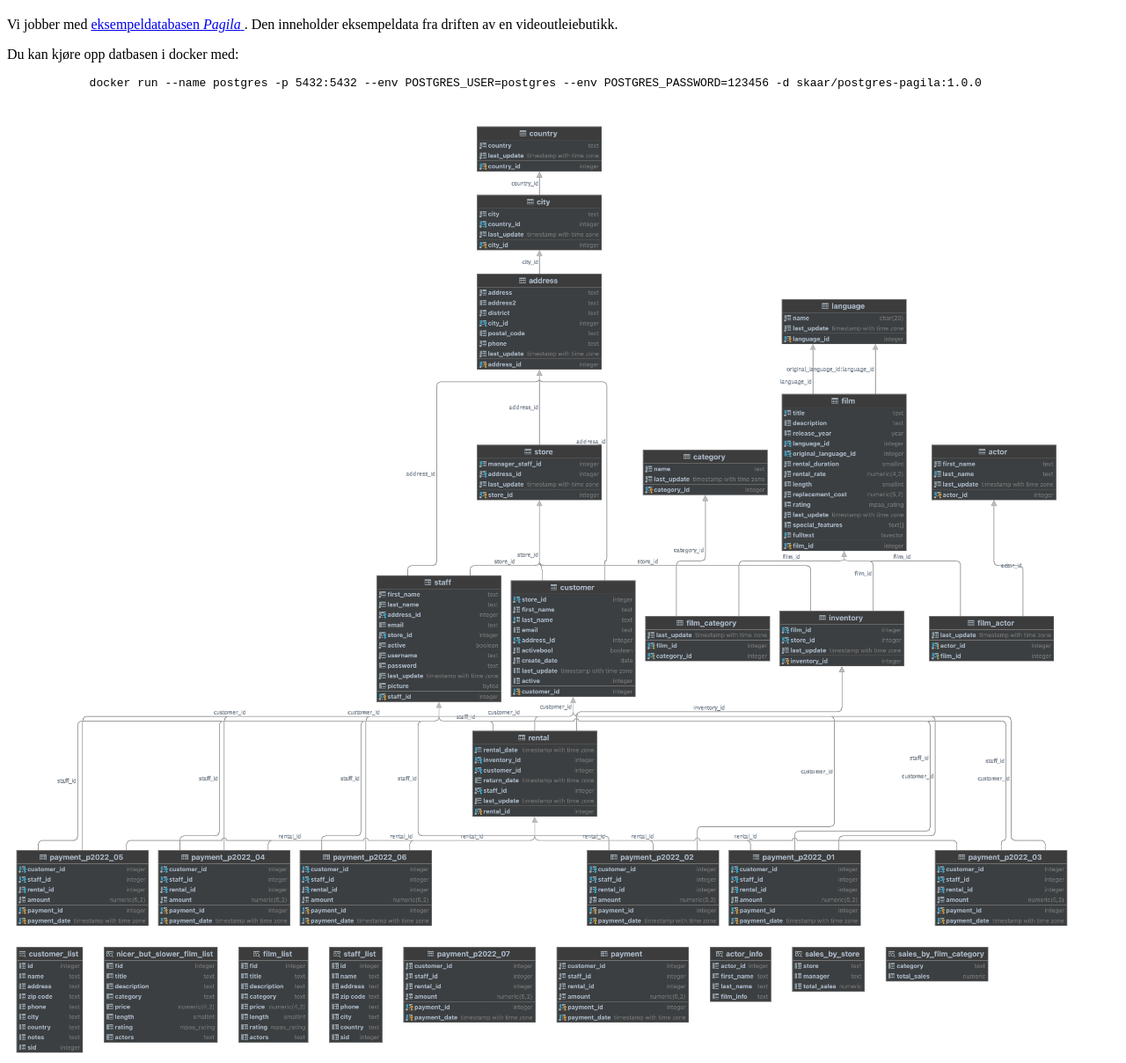
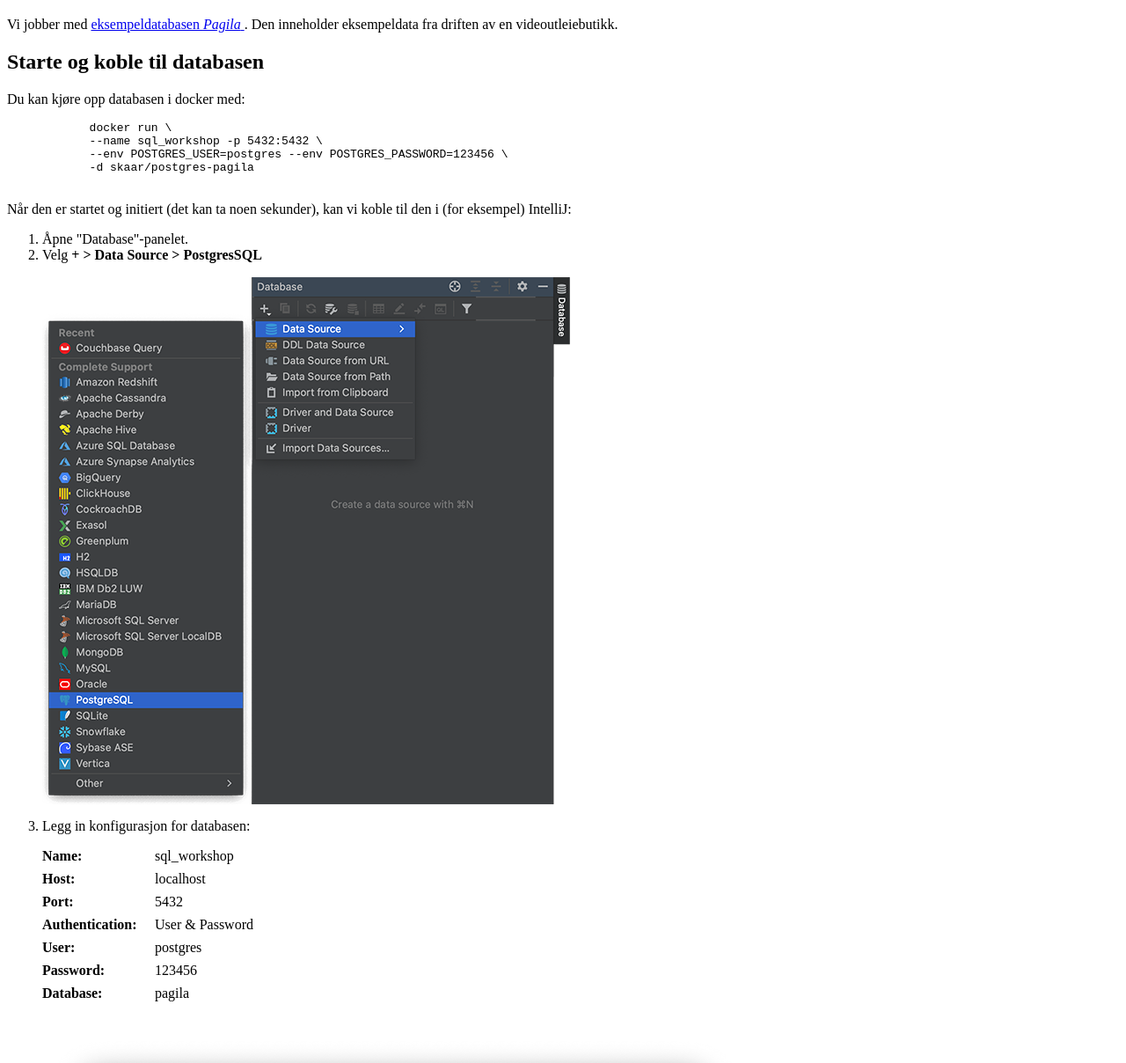
Before and after one commit to bekk/oppdrift_backend, a plain HTML site: page del_1/sql/oppgaver.html in a window 1280 px wide. Shown: the part 61-1269 px from the top of the page at 88% size. Drawn offline with Linux system fonts and the light colour scheme.

Commit message:
Instruksjoner for å koble til database

```diff
--- a/del_1/sql/oppgaver.css
+++ b/del_1/sql/oppgaver.css
@@ -35,6 +35,13 @@
     background-color: #efefef;
 }
 
+li .screenshot{
+    display: block;
+    padding-top: 1em;
+    padding-bottom: 1em;
+    max-width: 800px;
+}
+
 p{
     max-width: 60em;
 }
@@ -42,3 +49,19 @@
 section {
     padding: 1em 2em;
 }
+
+dt {
+    float: left;
+    clear: left;
+    width: 110px;
+    font-weight: bold;
+}
+
+dt::after {
+    content: ": ";
+}
+
+dd {
+    margin: 0 0 0 80px;
+    padding: 0 0 0.5em 3em;
+}
--- a/del_1/sql/oppgaver.html
+++ b/del_1/sql/oppgaver.html
@@ -14,12 +14,72 @@
         </a>. Den inneholder eksempeldata
         fra driften av en videoutleiebutikk.
     </p>
+    <h2>Starte og koble til databasen</h2>
     <p>
-        Du kan kjøre opp datbasen i docker med:
+        Du kan kjøre opp databasen i docker med:
         <pre class="brush: cli">
-            docker run --name postgres -p 5432:5432 --env POSTGRES_USER=postgres --env POSTGRES_PASSWORD=123456 -d skaar/postgres-pagila:1.0.0
+            docker run \
+            --name sql_workshop -p 5432:5432 \
+            --env POSTGRES_USER=postgres --env POSTGRES_PASSWORD=123456 \
+            -d skaar/postgres-pagila
         </pre>
     </p>
+    <p>
+        Når den er startet og initiert (det kan ta noen sekunder),
+        kan vi koble til den i (for eksempel) IntelliJ:
+    </p>
+    <ol>
+        <li>Åpne "Database"-panelet.</li>
+        <li>
+            Velg <strong>+ > Data Source > PostgresSQL</strong>
+            <img src="../../img/sql/intelliJ_screenshot0.png" alt="Velg data source" class="screenshot" />
+        </li>
+        <li>
+            Legg in konfigurasjon for databasen:
+            <dl>
+                <dt>Name</dt>
+                <dd>sql_workshop</dd>
+                <dt>Host</dt>
+                <dd>localhost</dd>
+                <dt>Port</dt>
+                <dd>5432</dd>
+                <dt>Authentication</dt>
+                <dd>User & Password</dd>
+                <dt>User</dt>
+                <dd>postgres</dd>
+                <dt>Password</dt>
+                <dd>123456</dd>
+                <dt>Database</dt>
+                <dd>pagila</dd>
+            </dl>
+            <img src="../../img/sql/intelliJ_screenshot1.png" alt="Connection settings" class="screenshot"  />
+        </li>
+        <li>
+            Klikk "Test Connection" for å se om koblingen fungerer.
+            <img src="../../img/sql/intelliJ_screenshot2.png" alt="Connection successful" class="screenshot"  />
+            Om du blir bedt om å laste ned driver, er det et godt råd.
+        </li>
+        <li>
+            Under "<strong>Schemas</strong>", velg (minimum) <strong>pagila > Default schema</strong>
+            <img src="../../img/sql/intelliJ_screenshot3.png" alt="Velg schema" class="screenshot"  />
+        </li>
+        <li>
+            Klikk "OK", og ekspander database-noden for å se tabellene.
+            <img src="../../img/sql/intelliJ_screenshot4.png" alt="Se databasen" class="screenshot"  />
+        </li>
+        <li>
+            Høyreklikk på database-noden og velg enten
+            <strong>Navigation > Jump to Query Console...</strong>
+            eller
+            <strong>+ New > Query Console</strong>
+        </li>
+        <li>
+            Skriv
+            <pre class="sql">SELECT 'Hello world!';</pre>
+            og klikk <strong>▶︎ Execute</strong> (⌘↲)
+        </li>
+    </ol>
+    <h2>Schema</h2>
     <img src="diagram.png" alt="Database schema" class="schema-diagram" />
     <section>
         <h2>Hente data fra en enkel tabell</h2>
```
Also changed, not shown: img/sql/IntelliJ_screenshot1.png (added), img/sql/IntelliJ_screenshot2.png (added), img/sql/IntelliJ_screenshot3.png (added), img/sql/intelliJ_screenshot0.png (added), img/sql/intelliJ_screenshot4.png (added).
